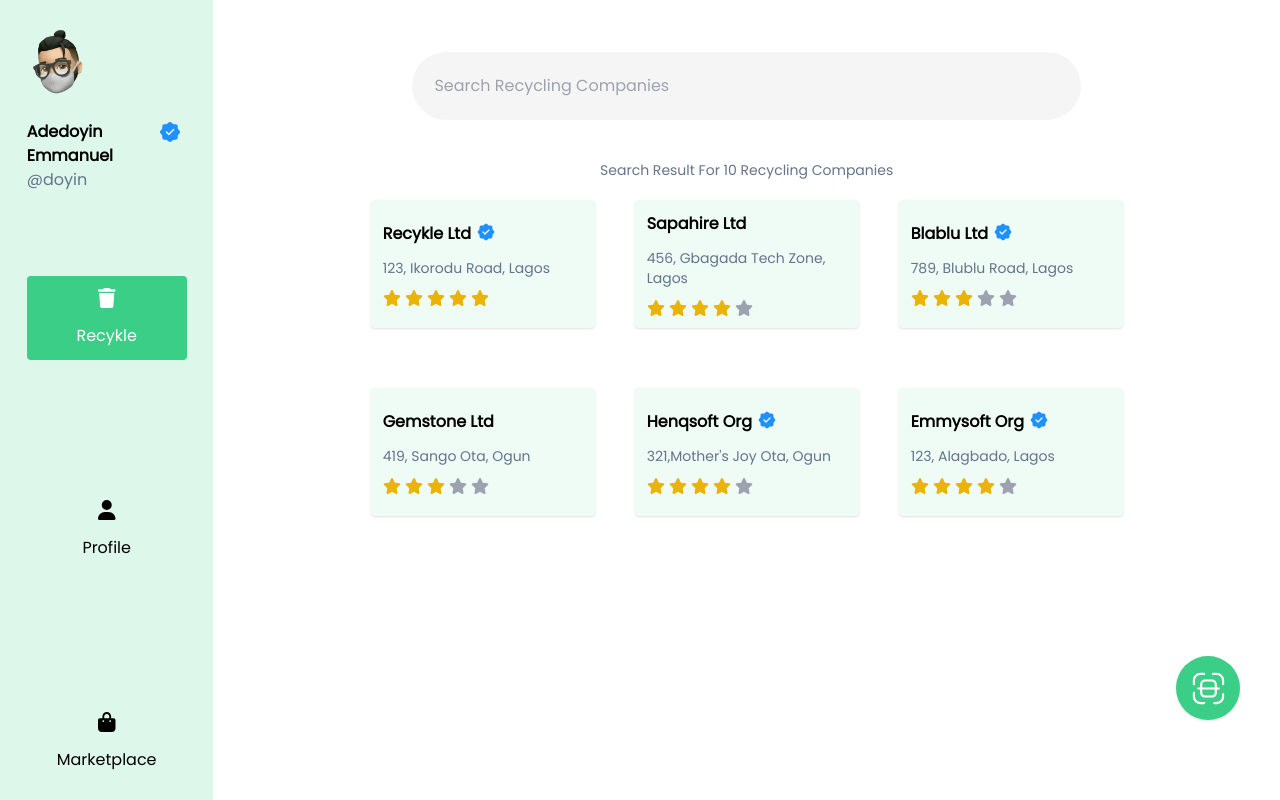
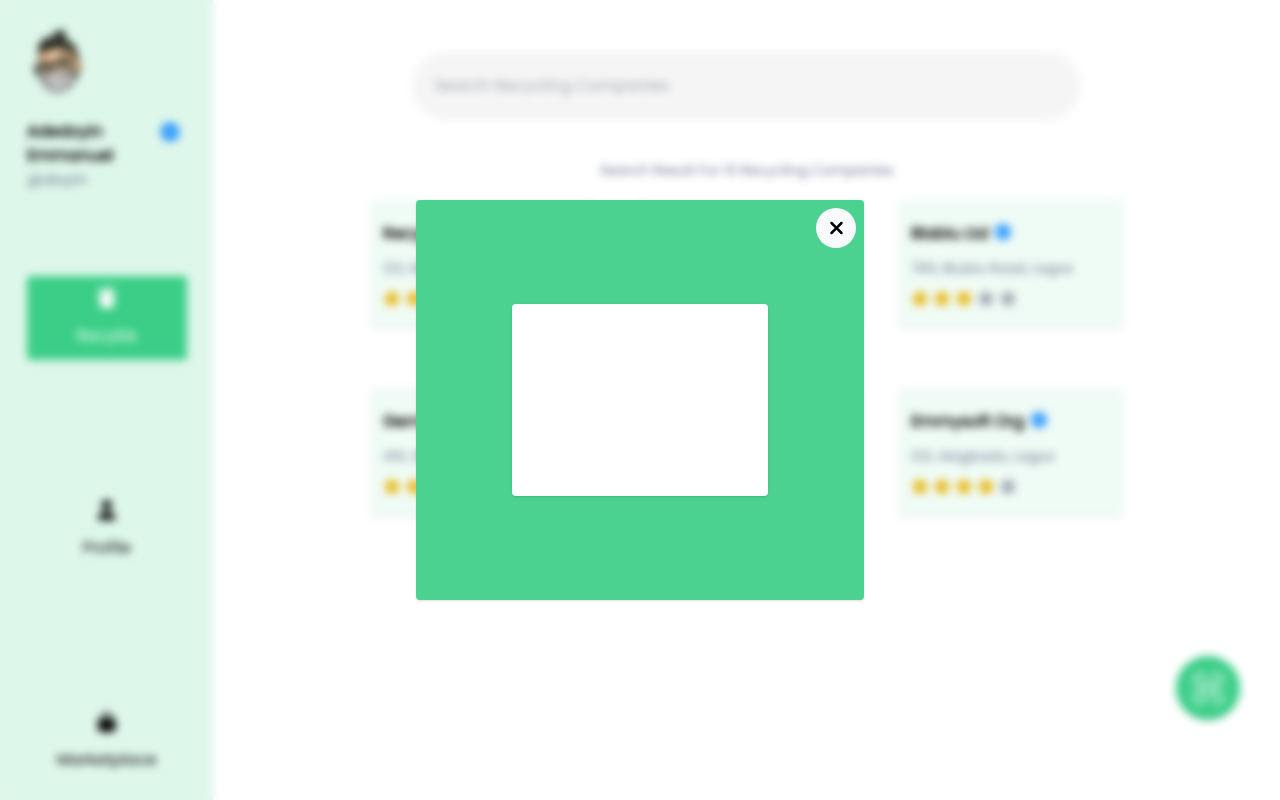
Before and after one commit to Adedoyin-Emmanuel/Recykle, a React (Vite) app: page /recycle in a window 1280 px wide. Built offline with nearby package versions, Linux system fonts and the light colour scheme.

Commit message:
Updated the scan-items-container

```diff
--- a/src/components/ScanItemContainer/ScanItemContainer.tsx
+++ b/src/components/ScanItemContainer/ScanItemContainer.tsx
@@ -1,17 +1,47 @@
+import React, { useState } from "react";
+import Container from "../Container/Container";
+import { FontAwesomeIcon } from "@fortawesome/react-fontawesome";
+import { faXmark } from "@fortawesome/free-solid-svg-icons";
 
-import React from "react";
-
-interface ScanItemContainerProps {
-
+interface ScanItemContainerProps extends React.HTMLAttributes<HTMLDivElement> {
+  blur?: boolean;
+  onClose: () => void;
+  showScanItemContainer: boolean;
 }
 
-const ScanItemContainer:React.FC = (): JSX.Element => {
+const ScanItemContainer = ({
+  blur,
+  onClose,
+  showScanItemContainer,
+}: ScanItemContainerProps): JSX.Element => {
+  const [showContainer, setShowContainer] = useState<boolean>(
+    showScanItemContainer
+  );
 
-    return (
-        <React.Fragment>
-            <h1>ScanItemContainer works!</h1>
-        </React.Fragment>
-    );
-}
+  const handleButtonClick = () => {
+    setShowContainer(false);
+    onClose();
+  };
+  return showContainer ? (
+    <Container
+      className={`fixed top-0 left-0  ${
+        blur ? "backdrop-blur-sm" : ""
+      } z-[100]`}
+    >
+      <section className="bg-green-100 w-11/12 md:w-2/4 lg:w-[35%]  h-2/4 rounded shadow relative flex items-center justify-center overflow-x-hidden">
+        <section
+          className="absolute top-2 right-2 bg-slate-50 rounded-full p-0 h-10 w-10 flex items-center justify-center cursor-pointer transition-colors transform-gpu duration-100 hover:bg-red-500 hover:text-white"
+          onClick={handleButtonClick}
+        >
+          <FontAwesomeIcon icon={faXmark} size={"lg"} />
+        </section>
+
+        <section className="h-48 w-64 shadow bg-white rounded"></section>
+      </section>
+    </Container>
+  ) : (
+    <></>
+  );
+};
 
 export default ScanItemContainer;
--- a/src/pages/Recycle/Recycle.tsx
+++ b/src/pages/Recycle/Recycle.tsx
@@ -6,6 +6,7 @@ import Container from "../../components/Container/Container";
 import SearchBar from "../../components/SearchBar/SearchBar";
 import RecycingCompanyCard from "../../components/RecycingCompanyCard/RecycingCompanyCard";
 import ScanItem from "../../components/ScanItem/ScanItem";
+import ScanItemContainer from "../../components/ScanItemContainer/ScanItemContainer";
 
 const Recycle: React.FC = (): JSX.Element => {
   const recylingData = [
@@ -67,6 +68,10 @@ const Recycle: React.FC = (): JSX.Element => {
       );
     });
   };
+
+  const handleModalClose = () => {
+    console.log("hello world");
+  };
   return (
     <Dashboard onRecyklePage className="flex flex-col items-center">
       <SearchBar className="my-5" />
@@ -81,6 +86,11 @@ const Recycle: React.FC = (): JSX.Element => {
       </section>
 
       <ScanItem />
+      <ScanItemContainer
+        blur={true}
+        showScanItemContainer={true}
+        onClose={handleModalClose}
+      />
       <Container>
         <section>
           <FontAwesomeIcon
```
